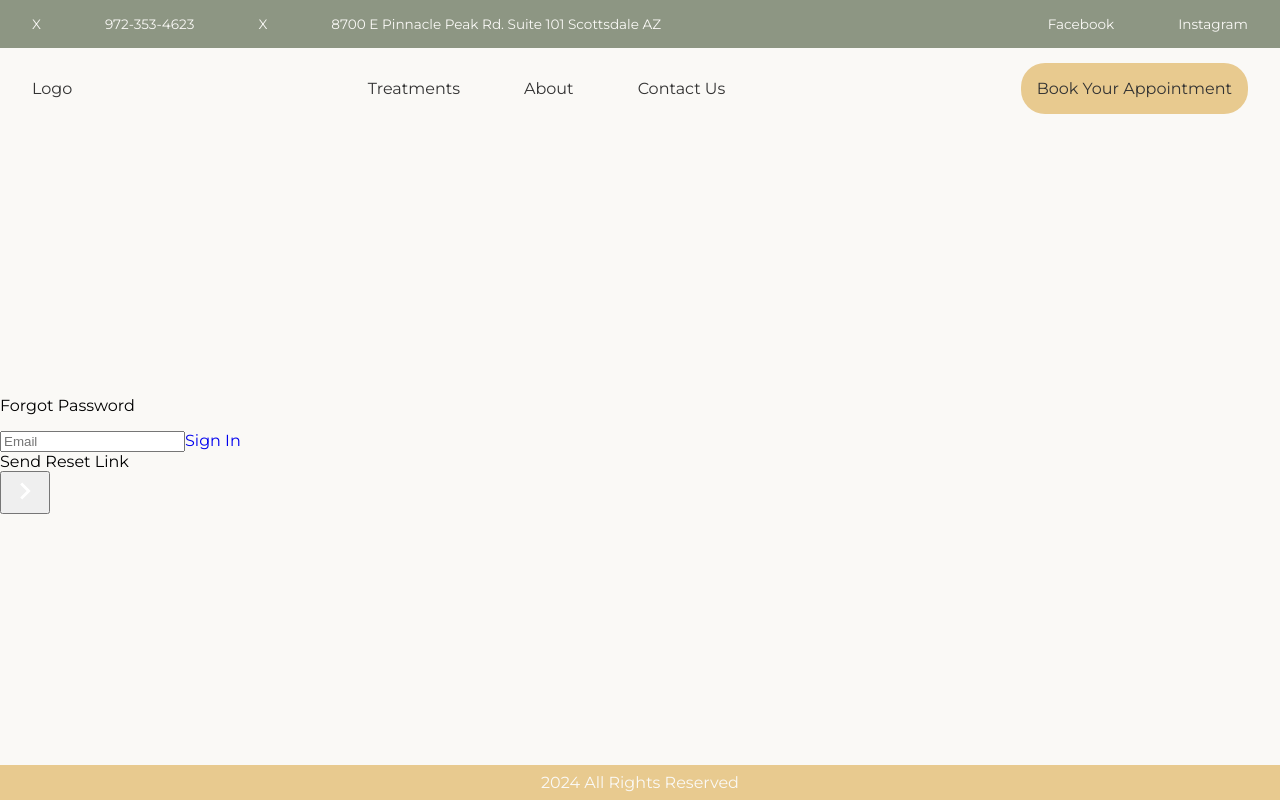
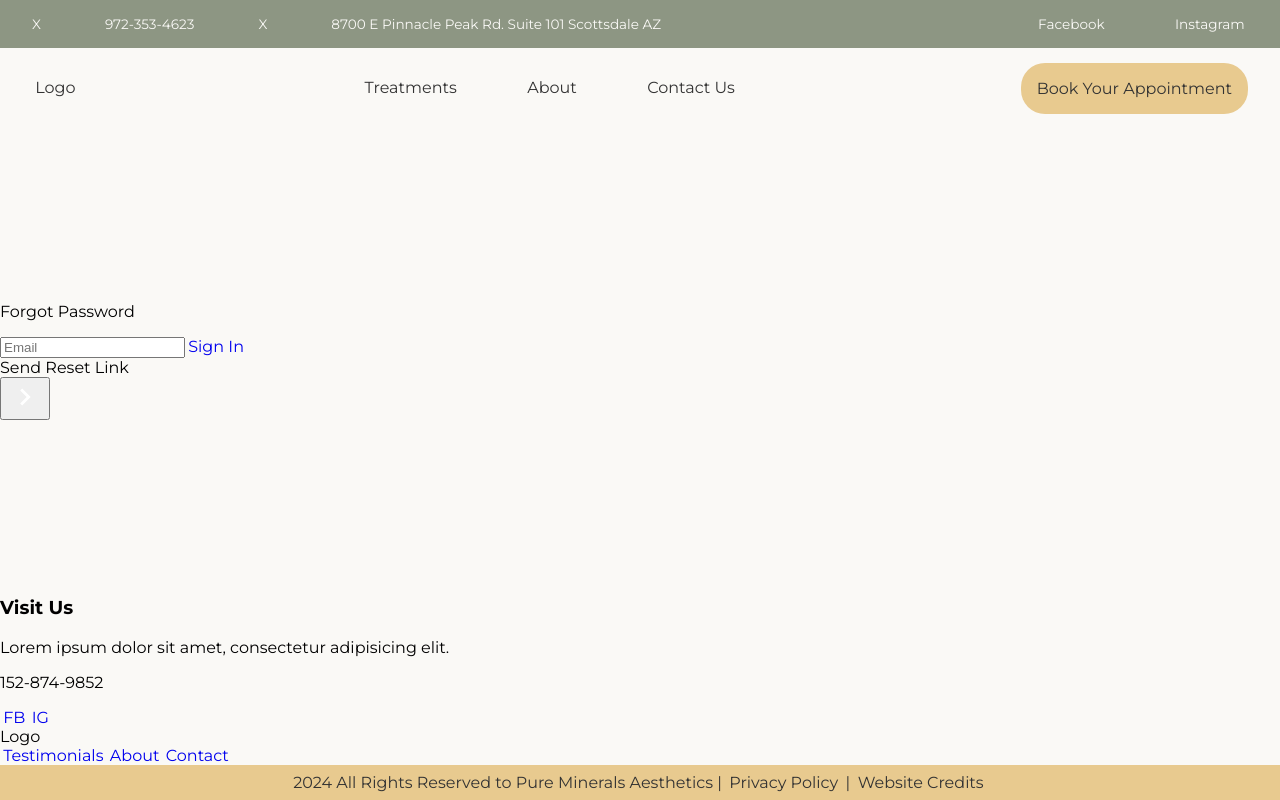
Before and after one commit to Object-ions/pure-mineral-aesthetics, a React (Create React App) app: page /forgot-password in a window 1280 px wide. Built offline with nearby package versions, Linux system fonts and the light colour scheme; no server answers.

Commit message:
Add Copyright content and layout

```diff
--- /dev/null
+++ b/src/components/layout/Copyrights.js
@@ -0,0 +1,14 @@
+import { Link } from 'react-router-dom';
+
+const Copyrights = () => {
+  const footerYear = new Date().getFullYear();
+  return (
+    <div className="copyrights">
+      {footerYear} All Rights Reserved to Pure Minerals Aesthetics |{' '}
+      <Link to={'/'}>Privacy Policy</Link> |{' '}
+      <Link to={'/'}>Website Credits</Link>
+    </div>
+  );
+};
+
+export default Copyrights;
--- a/src/components/layout/Footer.js
+++ b/src/components/layout/Footer.js
@@ -1,6 +1,28 @@
+import { Link } from 'react-router-dom';
+import Copyrights from './Copyrights';
 const Footer = () => {
-  const footerYear = new Date().getFullYear();
-  return <footer>{footerYear} All Rights Reserved</footer>;
+  return (
+    <footer>
+      <div className="footer">
+        <div className="visit-us">
+          <h3>Visit Us</h3>
+          <p>Lorem ipsum dolor sit amet, consectetur adipisicing elit.</p>
+          <p>152-874-9852</p>
+          <>
+            <Link to={'/'}>FB</Link>
+            <Link to={'/'}>IG</Link>
+          </>
+        </div>
+        <div className="logo">Logo</div>
+        <div className="navigation">
+          <Link to={'/'}>Testimonials</Link>
+          <Link to={'/'}>About</Link>
+          <Link to={'/'}>Contact</Link>
+        </div>
+      </div>
+      <Copyrights />
+    </footer>
+  );
 };
 
 export default Footer;
--- a/src/index.scss
+++ b/src/index.scss
@@ -18,19 +18,13 @@ body {
   box-sizing: border-box;
 }
 
-footer {
-  text-align: center;
-  background: $accentColor;
-  padding: 0.5rem;
-  color: $whiteColor;
-}
-
 ul {
   list-style: none;
 }
 
 a {
   text-decoration: none;
+  padding: 0.2rem;
 }
 
 .page {
@@ -323,8 +317,22 @@ a {
 
 .testimonials {
   width: 100%;
+  max-width: $maxWidth;
+  margin: auto;
+  background: $secondaryColor;
 
   img {
     width: 100%;
   }
 }
+
+.copyrights {
+  text-align: center;
+  background: $accentColor;
+  padding: 0.5rem;
+  color: $blackColor;
+
+  a {
+    color: $blackColor;
+  }
+}
--- a/src/scss/_variables.scss
+++ b/src/scss/_variables.scss
@@ -1,3 +1,5 @@
+// Name
+$name: Pure Mineral Aesthetics;
 // Fonts
 
 // Colors
```
